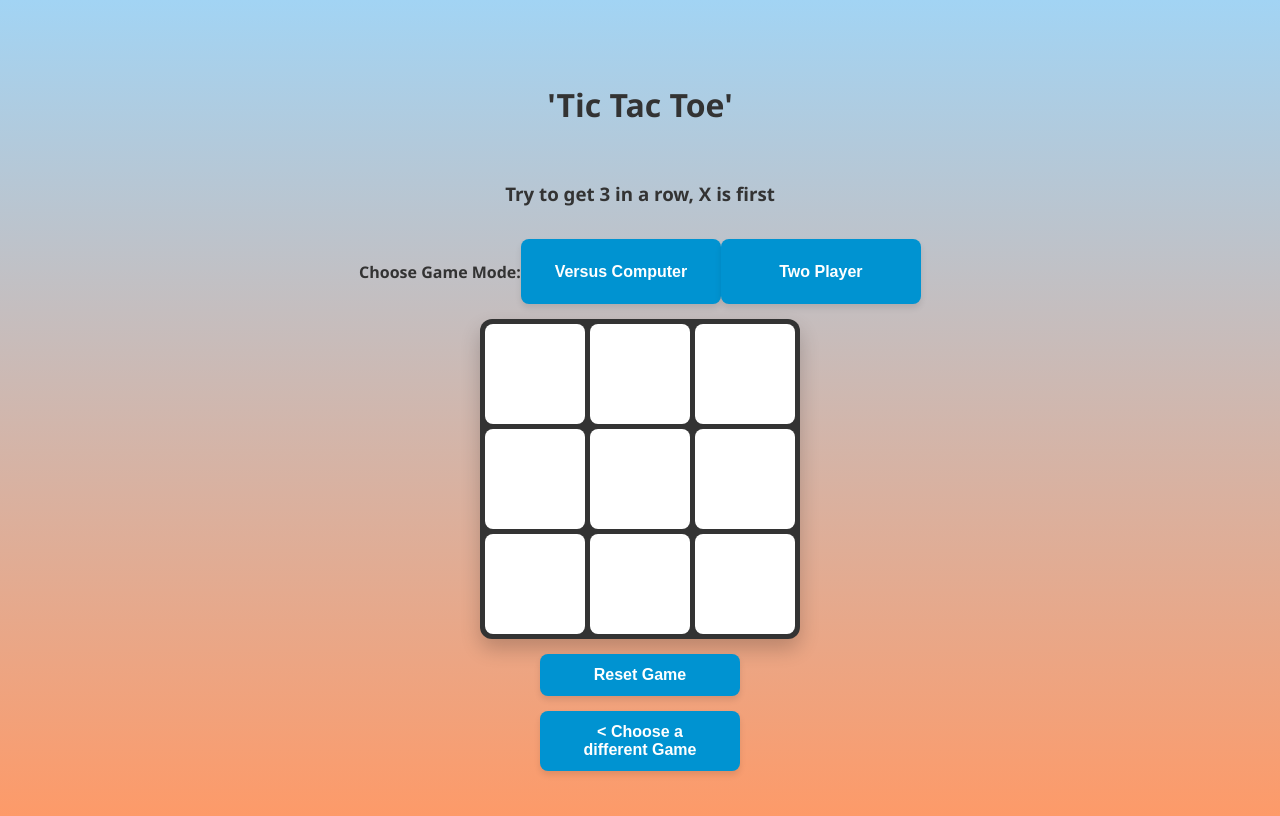
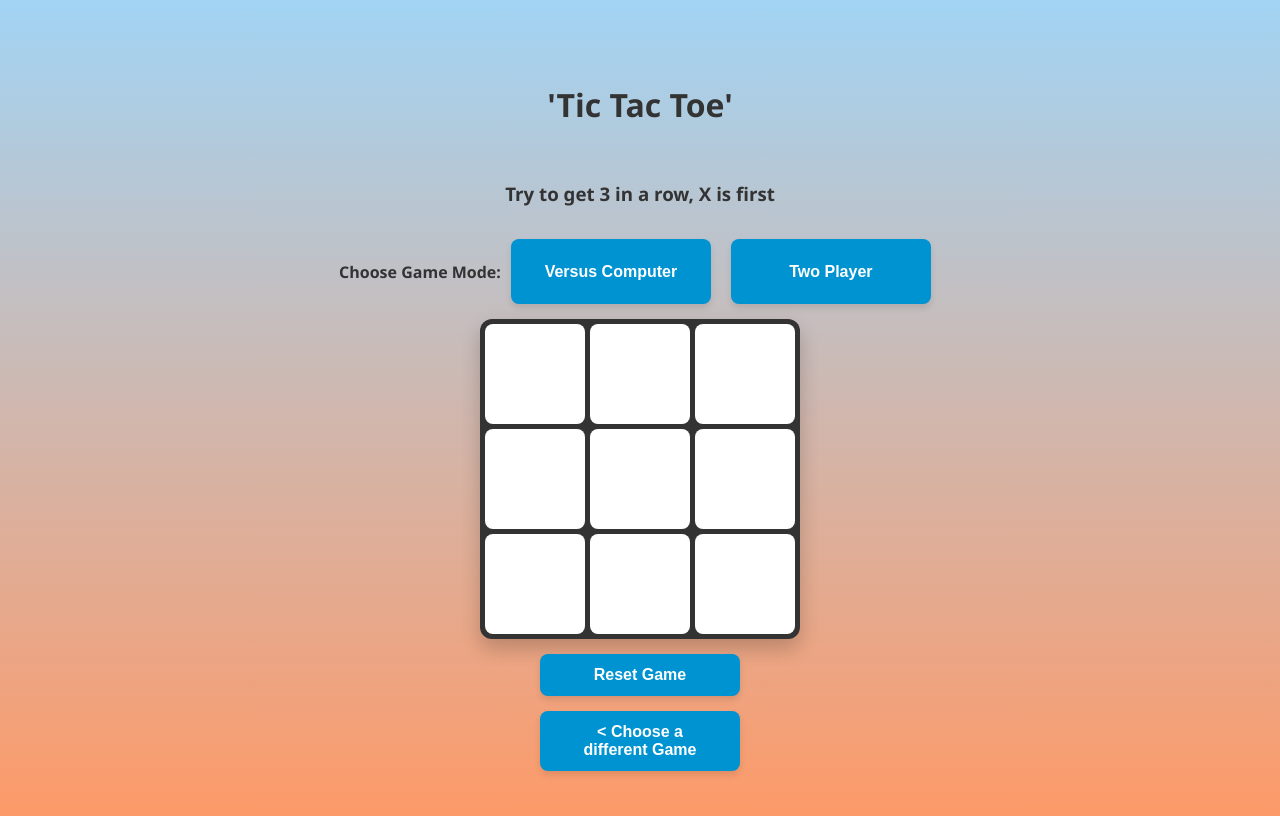
Before and after one commit to mquade91/hangman-game, a React (Vite) app in the folder client/: page / in a window 1280 px wide. Both pictures are taken after a click on the button "Tic Tac Toe". Shown: the top 816 px of the page. Built offline with nearby package versions, Linux system fonts and the light colour scheme.

Commit message:
added margin to game mode buttons tic tac toe

```diff
--- a/client/src/styles/tictactoe.css
+++ b/client/src/styles/tictactoe.css
@@ -37,3 +37,7 @@ input:hover{
   display: flex;
   justify-content: space-between;
 }
+
+.button-container button {
+  margin: 0px 10px
+}
```
